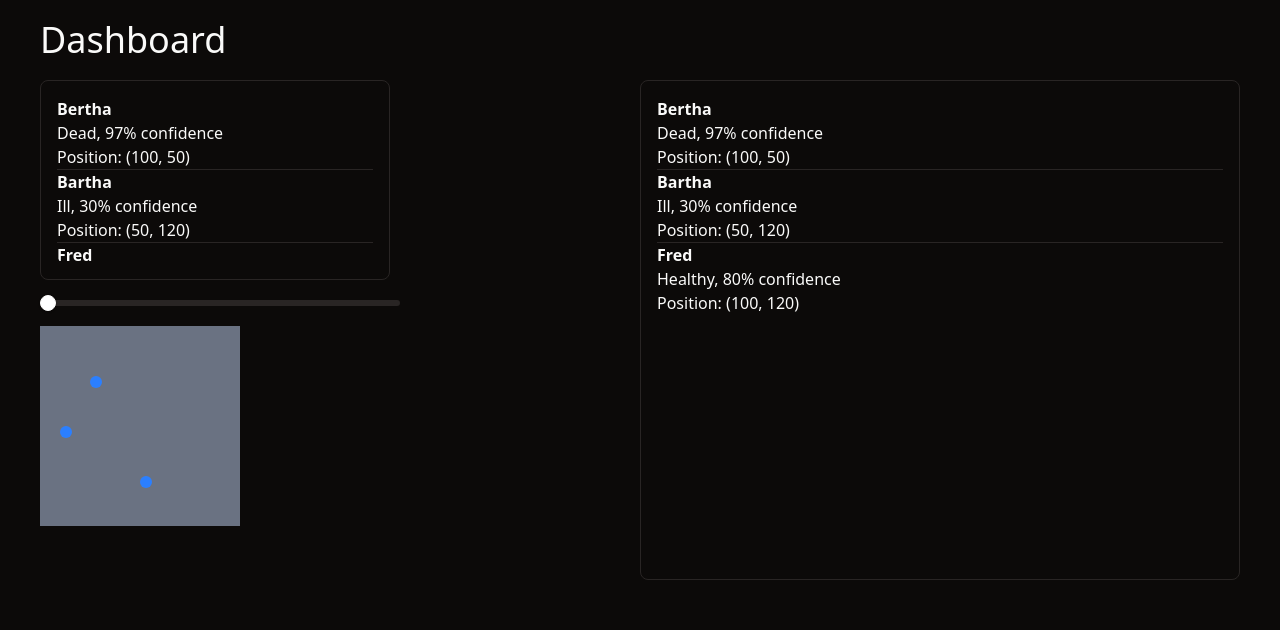
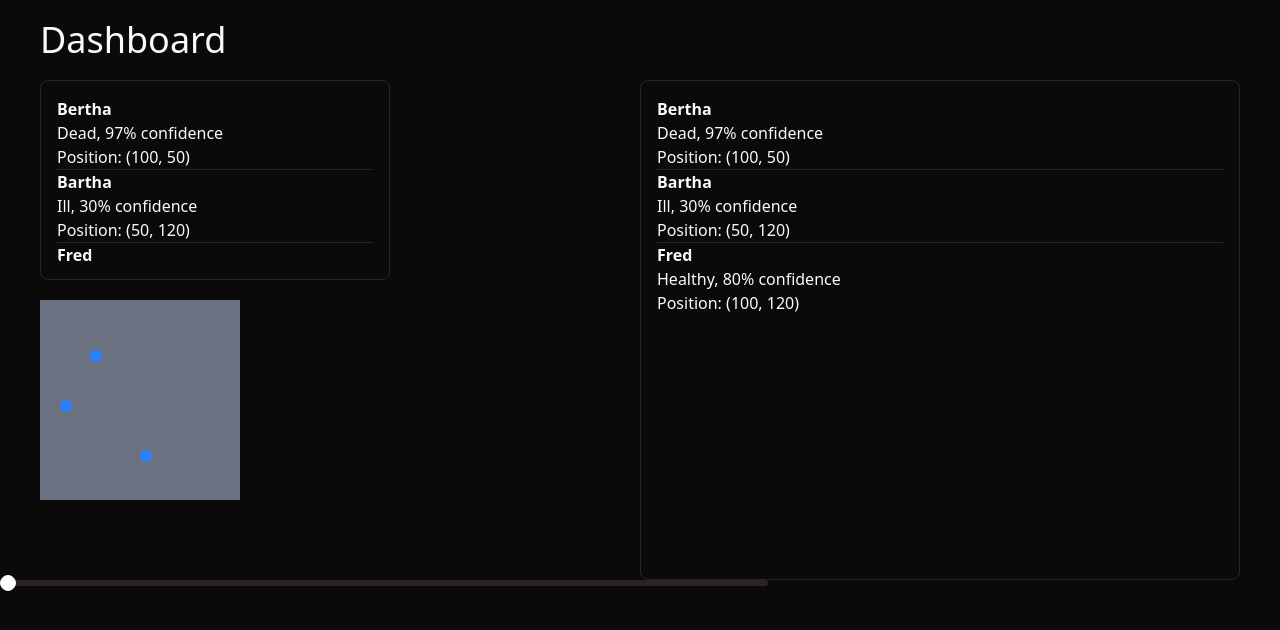
Before and after one commit to airwuu/MooGuard, a Next.js app: page /dashboard in a window 1280 px wide. Shown: the top 630 px of the page. Built offline with nearby package versions, Linux system fonts and the light colour scheme.

Commit message:
slider component

```diff
--- /dev/null
+++ b/app/dashboard/Context/TimeContext.tsx
@@ -0,0 +1,7 @@
+"use client";
+
+import { createContext } from "react";
+
+const TimeContext = createContext<{ time: number; setTime: (time: number) => void } | undefined>(undefined);
+
+export default TimeContext;
--- /dev/null
+++ b/app/dashboard/Context/TimeProvider.tsx
@@ -0,0 +1,14 @@
+"use client";
+
+import { useState } from "react";
+import TimeContext from "./TimeContext";
+
+export default function TimeProvider({ children }: { children: React.ReactNode }) {
+  const [time, setTime] = useState(0);
+
+  return (
+    <TimeContext.Provider value={{ time, setTime }}>
+      {children}
+    </TimeContext.Provider>
+  );
+}
--- a/app/dashboard/Grid/Grid.tsx
+++ b/app/dashboard/Grid/Grid.tsx
@@ -4,6 +4,7 @@ import { useContext, useState } from "react";
 import CowPoint from "./CowPoint";
 import { SliderComponent } from "./Slider";
 import CowContext from "./../Context/CowContext";
+import TimeContext from "./../Context/TimeContext";
 
 interface CowPosition {
   time: number;
@@ -28,16 +29,28 @@ const getCowPos = (cow: Cow, time: number): { x: number; y: number } => {
     }
   }
 
-  // what to do if null :skull:
-  return {x: pos.x, y: pos.y};
+  // fixed null pos :joy:
+  if (!pos) {
+    return {
+      x: 0,
+      y: 0
+    };
+  }
+
+  return {
+    x: pos.x,
+    y: pos.y
+  };
 };
 
 export default function Grid() {
   const cows = useContext(CowContext);
-  const [time, setTime] = useState(0);
   const [selectedCow, setSelectedCow] = useState<Cow | null>(null);
 
-  // array of all cowpoint components
+  const timeContext = useContext(TimeContext);
+  const { time, setTime } = timeContext;
+
+  // cowElements is an array of cowpoints
   const cowElements = cows.map(cow => {
     const position = getCowPos(cow, time);
 
@@ -54,20 +67,8 @@ export default function Grid() {
     );
   });
 
-  // max time for all cows
-  const max = cows.length > 0
-    ? Math.max(...cows.flatMap(cow => cow.positions.map(p => p.time)))
-    : 0;
-
   return (
     <>
-      <SliderComponent
-        time={time}
-        setTime={setTime}
-        max={max}
-        step={1}
-      />
-
       {/* this means that x and y range from 0 - 200 */}
       <div className="relative w-[200px] h-[200px] bg-gray-500 flex items-center justify-center">
         {cowElements}
--- a/app/dashboard/Slider/Slider.tsx
+++ b/app/dashboard/SliderContainer/Slider.tsx
@@ -6,7 +6,7 @@ type SliderProps = React.ComponentProps<typeof Slider>
 
 interface TimeSliderProps extends SliderProps {
   time: number;
-  setTime: (value: number) => void;
+  setTime: (time: number) => void;
   max: number;
   step: number;
 }
--- /dev/null
+++ b/app/dashboard/SliderContainer/SliderContainer.tsx
@@ -0,0 +1,27 @@
+"use client";
+
+import { useContext } from "react";
+import TimeContext from "./../Context/TimeContext";
+import CowContext from "./../Context/CowContext"
+import { SliderComponent } from "./Slider";
+
+export default function SliderContainer() {
+  const timeContext = useContext(TimeContext);
+  const { time, setTime } = timeContext;
+
+  const cows = useContext(CowContext);
+
+  // max time for all cows
+  const max = cows.length > 0
+  ? Math.max(...cows.flatMap(cow => cow.positions.map(p => p.time)))
+  : 0;
+
+  return (
+    <SliderComponent
+      time={time}
+      setTime={setTime}
+      max={max}
+      step={1}
+    />
+  );
+}
--- a/app/dashboard/page.tsx
+++ b/app/dashboard/page.tsx
@@ -1,13 +1,15 @@
-import Grid from "./Grid/Grid"
 import { CowProvider } from "./Context/CowProvider";
+import TimeProvider from "./Context/TimeProvider";
+
 import Irregularities from "./Irregularities/Irregularities";
+import Grid from "./Grid/Grid";
 import MooGuard from "./MooGuard/MooGuard";
-import { SliderComponent } from "./Slider/Slider";
+import SliderContainer from "./SliderContainer/SliderContainer";
 
-export default function Dashboard({}) {
-
+export default function Dashboard() {
   return (
     <CowProvider>
+      <TimeProvider>
         <p className="text-4xl ml-10 mt-5">Dashboard</p>
 
         <div className="flex justify-between px-10 mt-5">
@@ -24,9 +26,10 @@ export default function Dashboard({}) {
         </div>
 
         <div>
-        {/* <Slider /> */}
+          <SliderContainer />
         </div>
 
+      </TimeProvider>
     </CowProvider>
   )
 }
```
Lines whose indentation alone changed are shown as unchanged.
